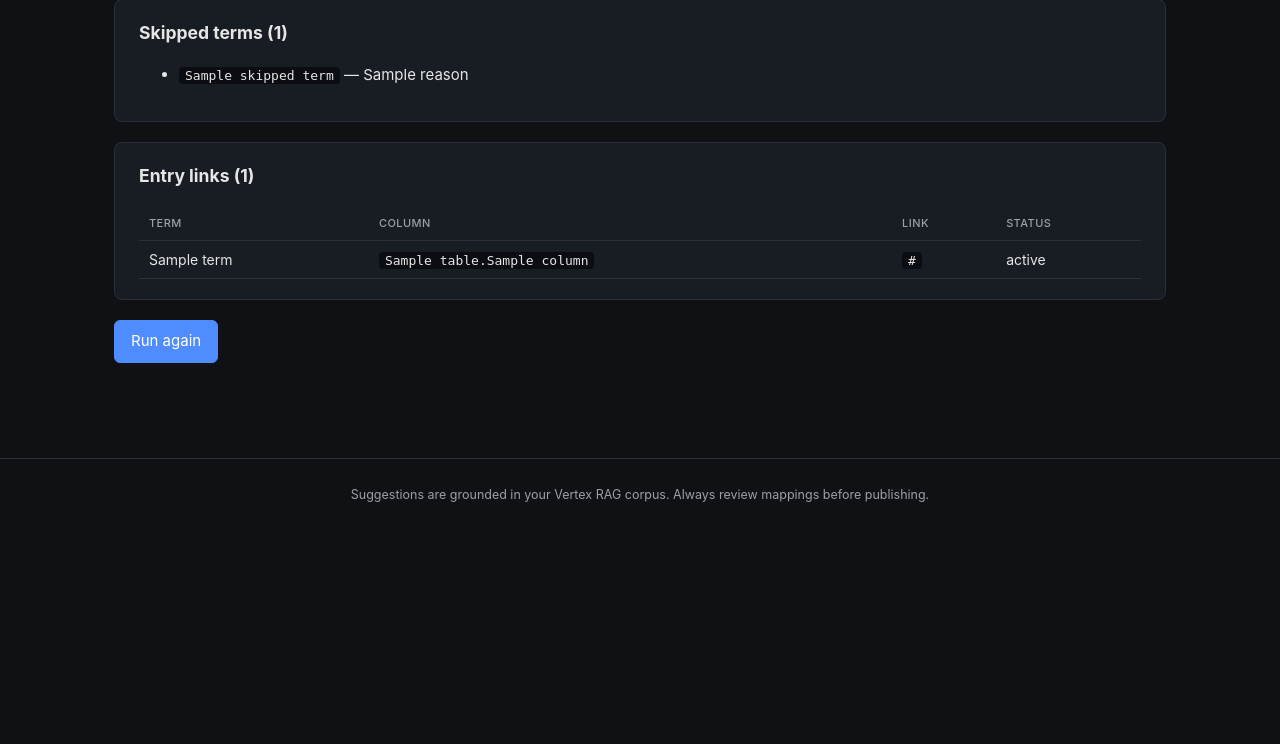
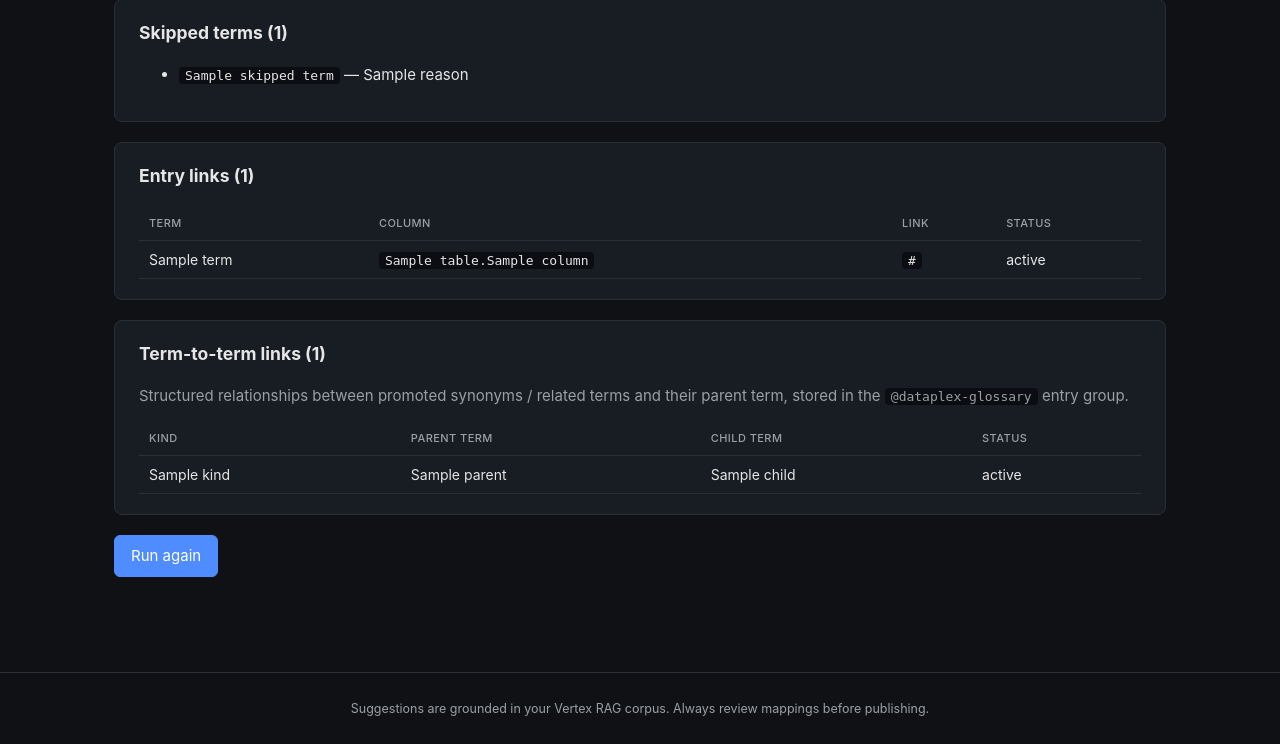
Before and after one commit to Pragati-Sharma-29/Glossary-generator-industry-domains, a FastAPI app: template webapp/templates/result.html in a window 1280 px wide. Shown: the part 434-1178 px from the top of the page. Before the commit the page ends 936 px from the top, so only its background shows below. Run offline with FastAPI, Linux system fonts and the light colour scheme; the template is opened without the code that fills it: most values are stand-ins (such as "Sample title", 1, 10 or a date in 2020).

Commit message:
Create synonymous / related entry links for promoted terms
Previously a promoted synonym/related term only carried the parent
relationship in its description text ("Synonym of Customer."). That's
searchable but not structurally queryable, and downstream consumers
reading Dataplex over the API wouldn't know the two terms were linked.

Now, for every (parent, child) pair collected by _build_promoted_terms,
the publisher emits a Dataplex EntryLink:

  - type: projects/dataplex-types/locations/global/entryLinkTypes/
          synonymous   (for ticked synonyms)
  - type: projects/dataplex-types/locations/global/entryLinkTypes/
          related      (for ticked related terms)
  - parent: SOURCE = canonical term
  - child : TARGET = the new term we just created

Term entries live in the system-managed @dataplex-glossary entry group
at the glossary's location, so links are written to
  projects/{p}/locations/{glossary_loc}/entryGroups/@dataplex-glossary
  /entryLinks/{id}
keeping the whole relationship (both terms + link) inside the same
glossary the operator targeted.

Plumbing:
  - _build_promoted_terms yields (TermSuggestion, [link_request])
    instead of just the term; /publish threads the link_requests list
    into publisher.publish(term_links=...).
  - GlossaryPublisher.publish gains a term_links kwarg and iterates
    after mappings.
  - _create_term_link POSTs via the same REST helper used for
    definition links, with graceful status handling (created / exists
    on 409 / error with HTTP body).
  - result.html renders a new "Term-to-term links" card so the
    operator can see what got linked and what failed.

Dry-run mode records the intended link without writing.

https://claude.ai/code/session_01P4ce1iTRbvx4AwkYcmDSkj

```diff
--- a/glossary_generator/glossary_publisher.py
+++ b/glossary_generator/glossary_publisher.py
@@ -136,24 +136,39 @@ class GlossaryPublisher:
         suggestion: GlossarySuggestion,
         *,
         dataset_id: Optional[str] = None,
+        term_links: Optional[list[dict]] = None,
     ) -> dict:
-        """Create approved terms and entry links. Returns a structured report."""
+        """Create approved terms, column→term links, and term-to-term links.
+
+        ``term_links`` is an optional list of dicts shaped like
+        ``{"parent": <display>, "child": <display>, "kind":
+        "synonymous" | "related"}`` used to emit structured entry links
+        between two terms in this glossary (e.g. when the operator has
+        promoted a synonym into its own standalone term).
+
+        Returns a structured report.
+        """
         report: dict = {
             "created_terms": [],
             "skipped_terms": [],
             "mappings": [],
+            "term_links": [],
         }
 
         # 1) Ensure each referenced term exists.
         for term in suggestion.terms:
             self._ensure_term(term, report)
 
-        # 2) Create one EntryLink per mapping.
+        # 2) Create one EntryLink per column mapping.
         for mapping in suggestion.mappings:
             record = self._create_entry_link(
                 mapping, dataset_id=dataset_id or self._infer_dataset(mapping)
             )
             report["mappings"].append(record)
+
+        # 3) Create term-to-term entry links (synonymous / related).
+        for link in term_links or []:
+            report["term_links"].append(self._create_term_link(link))
 
         return report
 
@@ -248,6 +263,76 @@ class GlossaryPublisher:
             payload["status"] = f"error: HTTP {resp.status_code}: {resp.text[:200]}"
         return payload
 
+    # ──────────────────────────────────────────────────── term-to-term links
+
+    def _create_term_link(self, link: dict) -> dict:
+        """Create a ``synonymous`` or ``related`` entry link between two terms.
+
+        Both endpoints are terms inside ``self.glossary_name`` (i.e. the
+        same glossary we just created them in). Dataplex requires the
+        parent of an EntryLink resource to be an EntryGroup; term entries
+        live in the system-managed ``@dataplex-glossary`` entry group at
+        the glossary's own location, so the link is written there.
+
+        ``link`` shape: ``{"parent": <display>, "child": <display>,
+        "kind": "synonymous" | "related"}``.
+        """
+        parent_display = link["parent"]
+        child_display = link["child"]
+        kind = link.get("kind", "related")
+        parent_resource = self._term_name(self._slug(parent_display))
+        child_resource = self._term_name(self._slug(child_display))
+        link_type = (
+            f"projects/dataplex-types/locations/global/entryLinkTypes/{kind}"
+        )
+        link_id = f"gg-{kind}-{uuid.uuid4().hex[:10]}"
+        entry_group = (
+            f"projects/{self.project_id}/locations/{self.location}"
+            f"/entryGroups/@dataplex-glossary"
+        )
+        entry_link_name = f"{entry_group}/entryLinks/{link_id}"
+
+        record = {
+            "kind": kind,
+            "parent": parent_display,
+            "child": child_display,
+            "entry_link": entry_link_name,
+            "dry_run": self.dry_run,
+        }
+
+        if self.dry_run:
+            record["status"] = "dry-run"
+            return record
+
+        url = f"{_DATAPLEX_REST}/{entry_group}/entryLinks"
+        body = {
+            "entryLinkType": link_type,
+            "entryReferences": [
+                {"name": parent_resource, "type": "SOURCE"},
+                {"name": child_resource, "type": "TARGET"},
+            ],
+        }
+        try:
+            resp = self._rest("POST", url, params={"entryLinkId": link_id}, json_body=body)
+        except requests.RequestException as exc:
+            logger.error("create_term_link network error %s: %s", record, exc)
+            record["status"] = f"error: {exc}"
+            return record
+
+        if resp.status_code in (200, 201):
+            record["status"] = "created"
+        elif resp.status_code == 409:
+            record["status"] = "exists"
+        else:
+            logger.error(
+                "create_term_link HTTP %d for %s: %s",
+                resp.status_code, record, resp.text[:300],
+            )
+            record["status"] = (
+                f"error: HTTP {resp.status_code}: {resp.text[:200]}"
+            )
+        return record
+
     # ─────────────────────────────────────────────────────────────── helpers
 
     @staticmethod
--- a/webapp/main.py
+++ b/webapp/main.py
@@ -365,20 +365,22 @@ async def publish(
     ]
 
     # Promoted synonyms / related terms become their own standalone
-    # GlossaryTerms. Dedupe against names we're already publishing so the
-    # API doesn't 409-loop if the user ticks the same name twice or ticks
-    # something that's already a top-level term.
+    # GlossaryTerms plus structured term-to-term entry links of type
+    # "synonymous" or "related". Dedupe against names we're already
+    # publishing so the API doesn't 409-loop if the user ticks the same
+    # name twice or ticks something that's already a top-level term.
     existing_names = {t.display_name.lower() for t in approved_terms}
-    extra_terms = list(
-        _build_promoted_terms(
-            promoted_synonyms, kind="synonym", existing=existing_names
-        )
-    ) + list(
-        _build_promoted_terms(
-            promoted_related, kind="related", existing=existing_names
-        )
-    )
-    approved_terms.extend(extra_terms)
+    term_links: list[dict] = []
+    for term, links in _build_promoted_terms(
+        promoted_synonyms, kind="synonym", existing=existing_names
+    ):
+        approved_terms.append(term)
+        term_links.extend(links)
+    for term, links in _build_promoted_terms(
+        promoted_related, kind="related", existing=existing_names
+    ):
+        approved_terms.append(term)
+        term_links.extend(links)
 
     filtered = GlossarySuggestion(
         industry=suggestion_dict.get("industry", ""),
@@ -399,7 +401,9 @@ async def publish(
         bq_region=cfg.get("location", "us-central1"),
         dry_run=False,
     )
-    report = publisher.publish(filtered, dataset_id=bare_dataset)
+    report = publisher.publish(
+        filtered, dataset_id=bare_dataset, term_links=term_links
+    )
 
     return templates.TemplateResponse(
         request,
@@ -442,13 +446,16 @@ def _build_promoted_terms(
     kind: str,
     existing: set[str],
 ):
-    """Yield TermSuggestions for user-ticked synonyms or related terms.
+    """Yield ``(TermSuggestion, [link_request, …])`` for promoted values.
 
     Form values are formatted as ``"<derived_name>|<parent_display_name>"``
     (see suggestions.html). Each unique derived name is emitted once —
     even if ticked under multiple parents, we still only create one term
-    and merge parent refs into its description. ``kind`` is either
-    ``"synonym"`` or ``"related"`` and controls the description prefix.
+    and emit one link request per (child, parent) pair so Dataplex ends
+    up with structured term-to-term relationships in addition to the
+    description text. ``kind`` is either ``"synonym"`` or ``"related"``;
+    the entry-link type on the link request is ``"synonymous"`` or
+    ``"related"`` respectively (the Dataplex-standard type names).
     """
     seen: dict[str, list[str]] = {}
     for raw in values:
@@ -461,12 +468,19 @@ def _build_promoted_terms(
         seen.setdefault(name, []).append(parent)
 
     prefix = "Synonym of" if kind == "synonym" else "Related to"
+    link_type = "synonymous" if kind == "synonym" else "related"
     for name, parents in seen.items():
-        parent_ref = ", ".join(dict.fromkeys(parents))
-        yield TermSuggestion(
+        dedup_parents = list(dict.fromkeys(parents))
+        parent_ref = ", ".join(dedup_parents)
+        term = TermSuggestion(
             display_name=name,
             definition=f"{prefix} {parent_ref}.",
             synonyms=[],
-            related_terms=list(dict.fromkeys(parents)),
+            related_terms=dedup_parents,
         )
-        existing.add(name.lower())  # block duplicate emission across calls
+        links = [
+            {"parent": parent, "child": name, "kind": link_type}
+            for parent in dedup_parents
+        ]
+        yield term, links
+        existing.add(name.lower())
--- a/webapp/templates/result.html
+++ b/webapp/templates/result.html
@@ -63,5 +63,34 @@
   {% endif %}
 </section>
 
+{% if report.term_links %}
+<section class="card">
+  <h3>Term-to-term links ({{ report.term_links | length }})</h3>
+  <p class="meta">
+    Structured relationships between promoted synonyms / related terms
+    and their parent term, stored in the
+    <code>@dataplex-glossary</code> entry group.
+  </p>
+  <table class="mappings">
+    <thead>
+      <tr>
+        <th>Kind</th><th>Parent term</th><th>Child term</th>
+        <th>Status</th>
+      </tr>
+    </thead>
+    <tbody>
+      {% for l in report.term_links %}
+      <tr>
+        <td>{{ l.kind }}</td>
+        <td>{{ l.parent }}</td>
+        <td>{{ l.child }}</td>
+        <td>{{ l.status | default("created") }}</td>
+      </tr>
+      {% endfor %}
+    </tbody>
+  </table>
+</section>
+{% endif %}
+
 <p><a href="/" class="button primary">Run again</a></p>
 {% endblock %}
```
